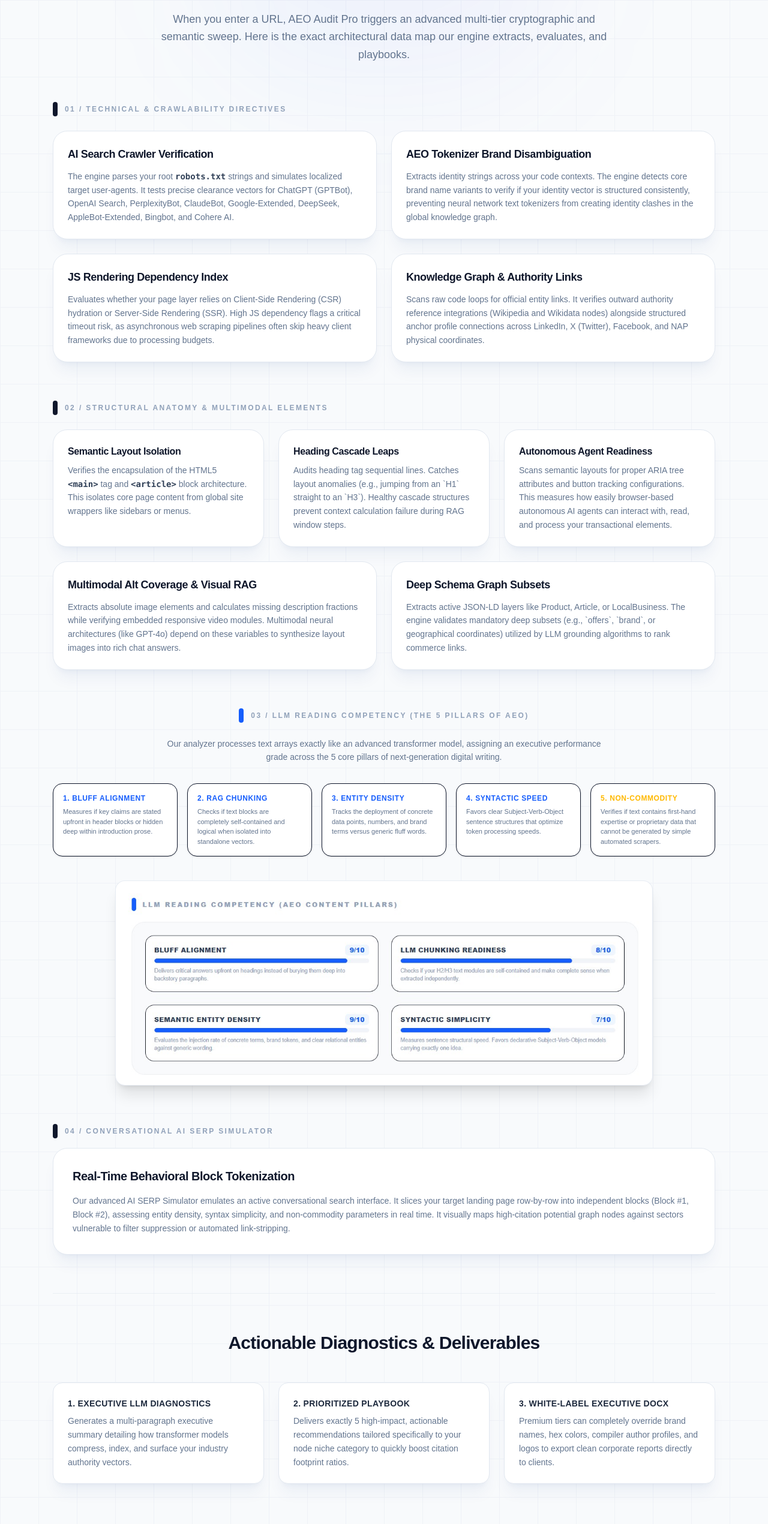
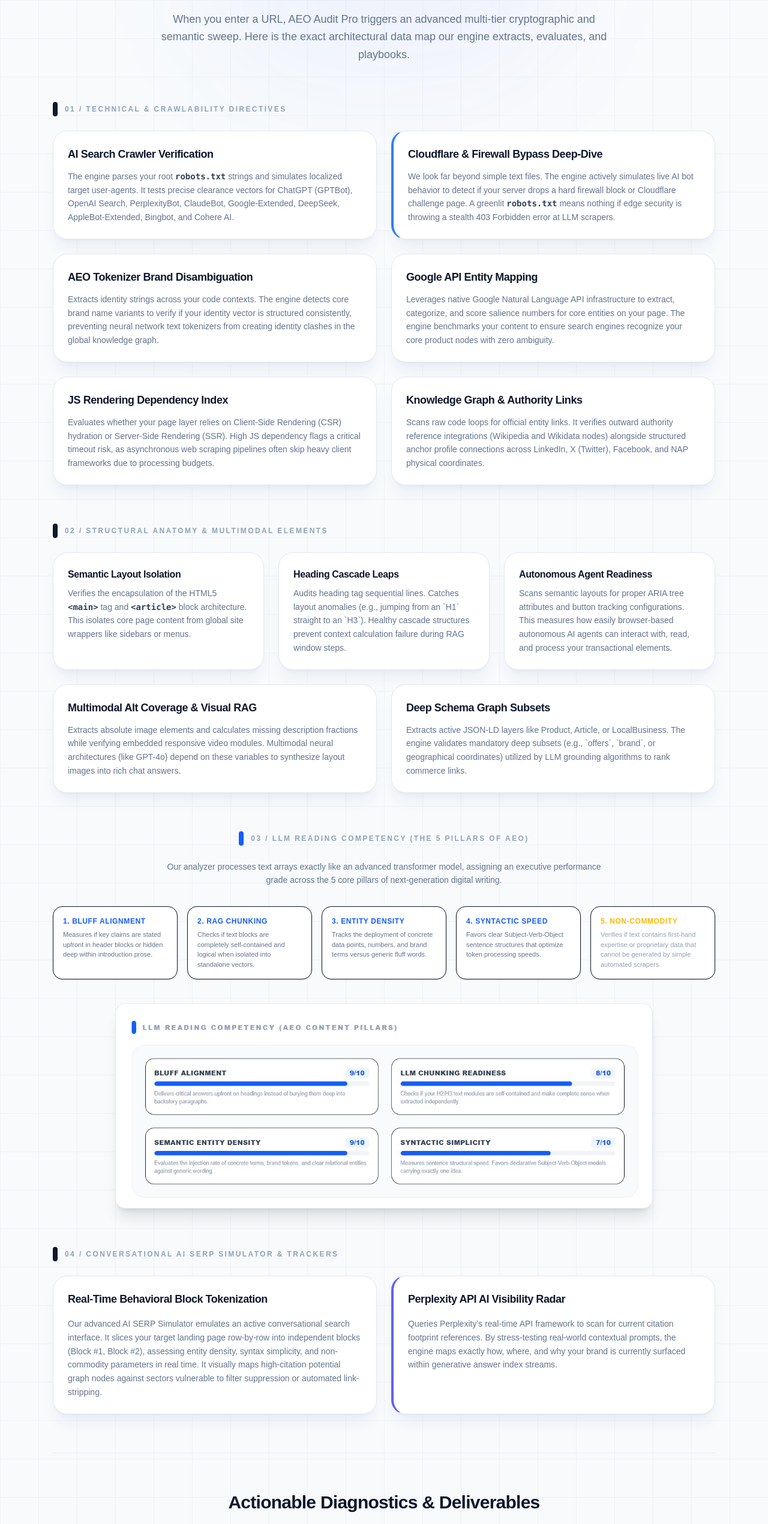
Before and after one commit to n1no01/aeo-audit, a Next.js app: page /how-it-works in a window 1280 px wide. Shown: the part 256-2797 px from the top of the page at 60% size. Built offline with nearby package versions, Linux system fonts and the light colour scheme; no server answers.

Commit message:
How-it-works update

```diff
--- a/src/app/how-it-works/page.tsx
+++ b/src/app/how-it-works/page.tsx
@@ -51,11 +51,29 @@ export default async function HowItWorksPage() {
                 </p>
               </div>
 
+              {/* NEW: Cloudflare Firewall Detection */}
+              <div className="bg-white border border-slate-200 rounded-[24px] p-5 sm:p-6 shadow-xl shadow-blue-900/5 space-y-3 border-l-4 border-l-blue-500">
+                <h3 className="text-lg font-black tracking-tight text-slate-900 flex items-center gap-2">
+                  Cloudflare & Firewall Bypass Deep-Dive
+                </h3>
+                <p className="text-slate-500 text-sm font-medium leading-relaxed">
+                  We look far beyond simple text files. The engine actively simulates live AI bot behavior to detect if your server drops a hard firewall block or Cloudflare challenge page. A greenlit <code className="font-semibold text-slate-700">robots.txt</code> means nothing if edge security is throwing a stealth 403 Forbidden error at LLM scrapers.
+                </p>
+              </div>
+
               {/* Brand Disambiguation */}
               <div className="bg-white border border-slate-200 rounded-[24px] p-5 sm:p-6 shadow-xl shadow-blue-900/5 space-y-3">
                 <h3 className="text-lg font-black tracking-tight text-slate-900">AEO Tokenizer Brand Disambiguation</h3>
                 <p className="text-slate-500 text-sm font-medium leading-relaxed">
                   Extracts identity strings across your code contexts. The engine detects core brand name variants to verify if your identity vector is structured consistently, preventing neural network text tokenizers from creating identity clashes in the global knowledge graph.
+                </p>
+              </div>
+
+              {/* NEW: Google API Entity Checker */}
+              <div className="bg-white border border-slate-200 rounded-[24px] p-5 sm:p-6 shadow-xl shadow-blue-900/5 space-y-3">
+                <h3 className="text-lg font-black tracking-tight text-slate-900">Google API Entity Mapping</h3>
+                <p className="text-slate-500 text-sm font-medium leading-relaxed">
+                  Leverages native Google Natural Language API infrastructure to extract, categorize, and score salience numbers for core entities on your page. The engine benchmarks your content to ensure search engines recognize your core product nodes with zero ambiguity.
                 </p>
               </div>
 
@@ -160,7 +178,7 @@ export default async function HowItWorksPage() {
               </div>
               <div className="bg-white border rounded-2xl p-4 shadow-sm space-y-1.5 bg-slate-900 border-slate-900 text-white">
                 <div className="text-amber-400 font-black text-xs uppercase tracking-wider">5. Non-Commodity</div>
-                <p className="text-[11px] text-slate-500 leading-normal font-medium">Verifies if text contains first-hand expertise or proprietary data that cannot be generated by simple automated scrapers.</p>
+                <p className="text-[11px] text-slate-400 leading-normal font-medium">Verifies if text contains first-hand expertise or proprietary data that cannot be generated by simple automated scrapers.</p>
               </div>
             </div>
 
@@ -177,17 +195,28 @@ export default async function HowItWorksPage() {
           </div>
 
           {/* SECTION 4: AI SERP SIMULATOR & ACTIONABLE OUTPUTS */}
-          <div className="w-full mb-12 sm:mb-16 space-y-4 px-2 sm:px-0">
+          <div className="w-full mb-12 sm:mb-16 space-y-6 px-2 sm:px-0">
             <div className="flex items-center gap-3">
               <div className="w-2 h-6 bg-slate-900 rounded-full" />
-              <h2 className="text-xs font-black uppercase tracking-[0.2em] text-slate-400">04 / Conversational AI SERP Simulator</h2>
+              <h2 className="text-xs font-black uppercase tracking-[0.2em] text-slate-400">04 / Conversational AI SERP Simulator & Trackers</h2>
             </div>
 
-            <div className="bg-white border border-slate-200 rounded-[24px] p-6 sm:p-8 shadow-xl shadow-blue-900/5 space-y-4">
-              <h3 className="text-xl font-black tracking-tight text-slate-900">Real-Time Behavioral Block Tokenization</h3>
-              <p className="text-slate-500 text-sm font-medium leading-relaxed">
-                Our advanced AI SERP Simulator emulates an active conversational search interface. It slices your target landing page row-by-row into independent blocks (Block #1, Block #2), assessing entity density, syntax simplicity, and non-commodity parameters in real time. It visually maps high-citation potential graph nodes against sectors vulnerable to filter suppression or automated link-stripping.
-              </p>
+            <div className="grid grid-cols-1 md:grid-cols-2 gap-6 w-full">
+              {/* Behavioral Block Tokenization */}
+              <div className="bg-white border border-slate-200 rounded-[24px] p-5 sm:p-6 shadow-xl shadow-blue-900/5 space-y-4">
+                <h3 className="text-lg font-black tracking-tight text-slate-900">Real-Time Behavioral Block Tokenization</h3>
+                <p className="text-slate-500 text-sm font-medium leading-relaxed">
+                  Our advanced AI SERP Simulator emulates an active conversational search interface. It slices your target landing page row-by-row into independent blocks (Block #1, Block #2), assessing entity density, syntax simplicity, and non-commodity parameters in real time. It visually maps high-citation potential graph nodes against sectors vulnerable to filter suppression or automated link-stripping.
+                </p>
+              </div>
+
+              {/* NEW: Perplexity API AI Visibility Radar */}
+              <div className="bg-white border border-slate-200 rounded-[24px] p-5 sm:p-6 shadow-xl shadow-blue-900/5 space-y-4 border-l-4 border-l-indigo-500">
+                <h3 className="text-lg font-black tracking-tight text-slate-900">Perplexity API AI Visibility Radar</h3>
+                <p className="text-slate-500 text-sm font-medium leading-relaxed">
+                  Queries Perplexity’s real-time API framework to scan for current citation footprint references. By stress-testing real-world contextual prompts, the engine maps exactly how, where, and why your brand is currently surfaced within generative answer index streams.
+                </p>
+              </div>
             </div>
           </div>
 
```
Also changed, not shown: src/app/about/page.tsx (+9 -23 lines).
